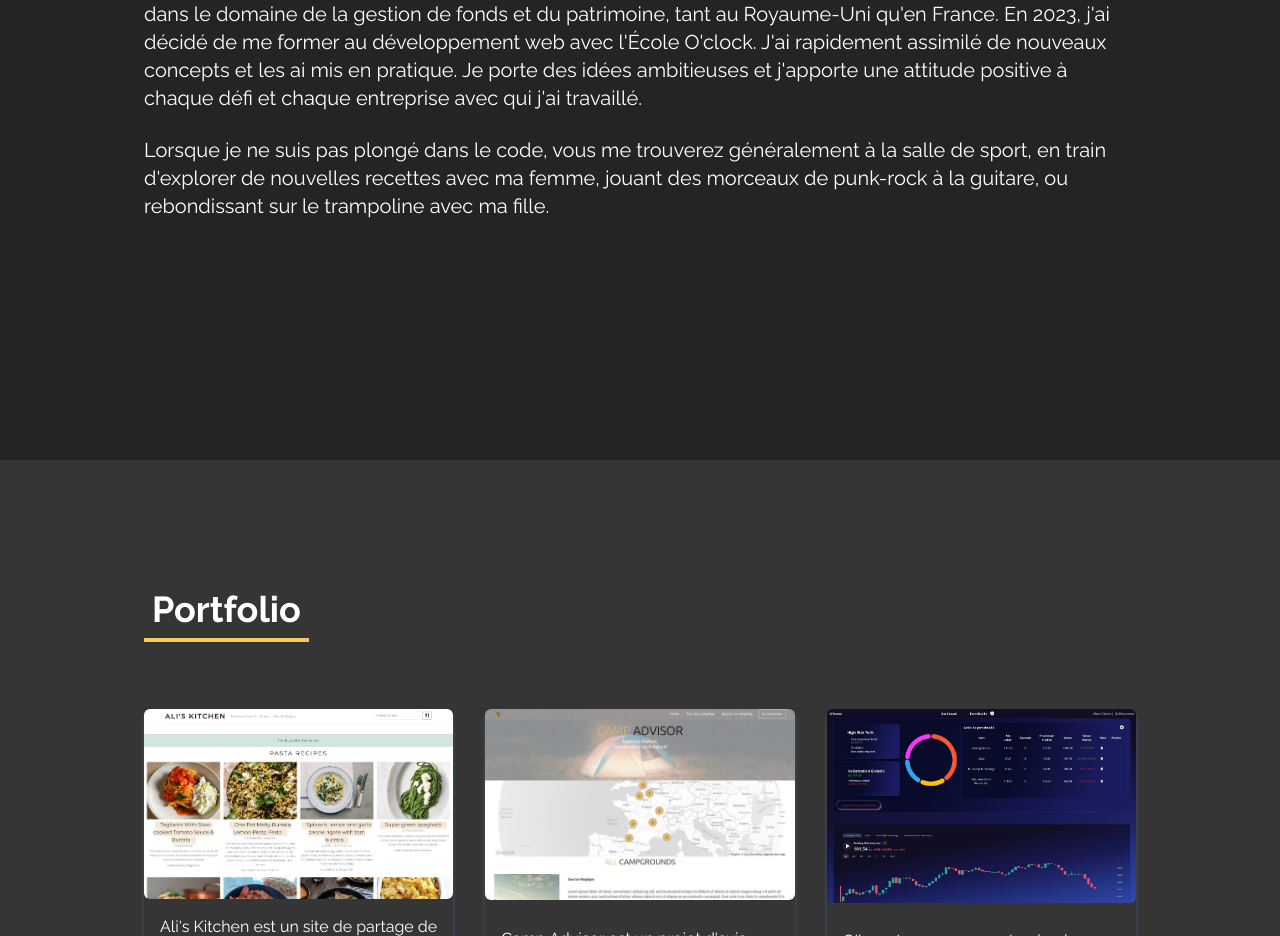
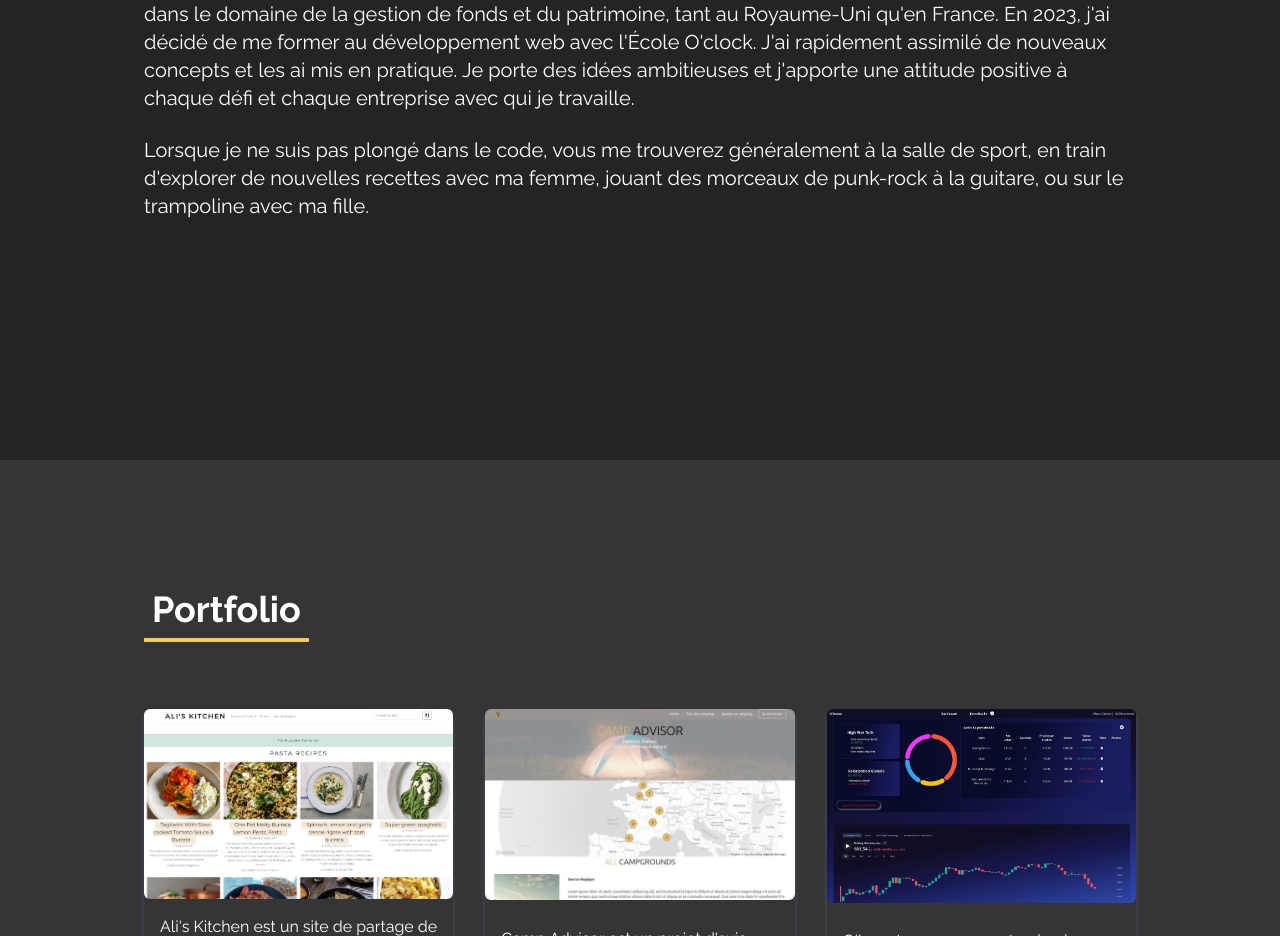
Before and after one commit to AlexTensorer/alt-portfolio, a React (Create React App) app: page / in a window 1280 px wide. Shown: the part 1140-2076 px from the top of the page. Built offline with nearby package versions, Linux system fonts and the light colour scheme; the HTML template or start-up script is replaced by a standard one.

Commit message:
typos fix

```diff
--- a/src/components/About.jsx
+++ b/src/components/About.jsx
@@ -19,7 +19,7 @@ const About = () => {
         En 2023, j'ai décidé de me former au développement web avec l'École O'clock.
         J'ai rapidement assimilé de nouveaux concepts et les ai mis en pratique.
         Je porte des idées ambitieuses et j'apporte une attitude positive à chaque défi
-        et chaque entreprise avec qui j'ai travaillé.
+        et chaque entreprise avec qui je travaille.
         </p>
         <br />
         <p id="l-about-p" className="text-xl">
@@ -27,7 +27,7 @@ const About = () => {
         vous me trouverez généralement à la salle de sport,
         en train d'explorer de nouvelles recettes avec ma femme,
         jouant des morceaux de punk-rock à la guitare,
-        ou rebondissant sur le trampoline avec ma fille.
+        ou sur le trampoline avec ma fille.
         </p>
       </div>
     </div>
```
